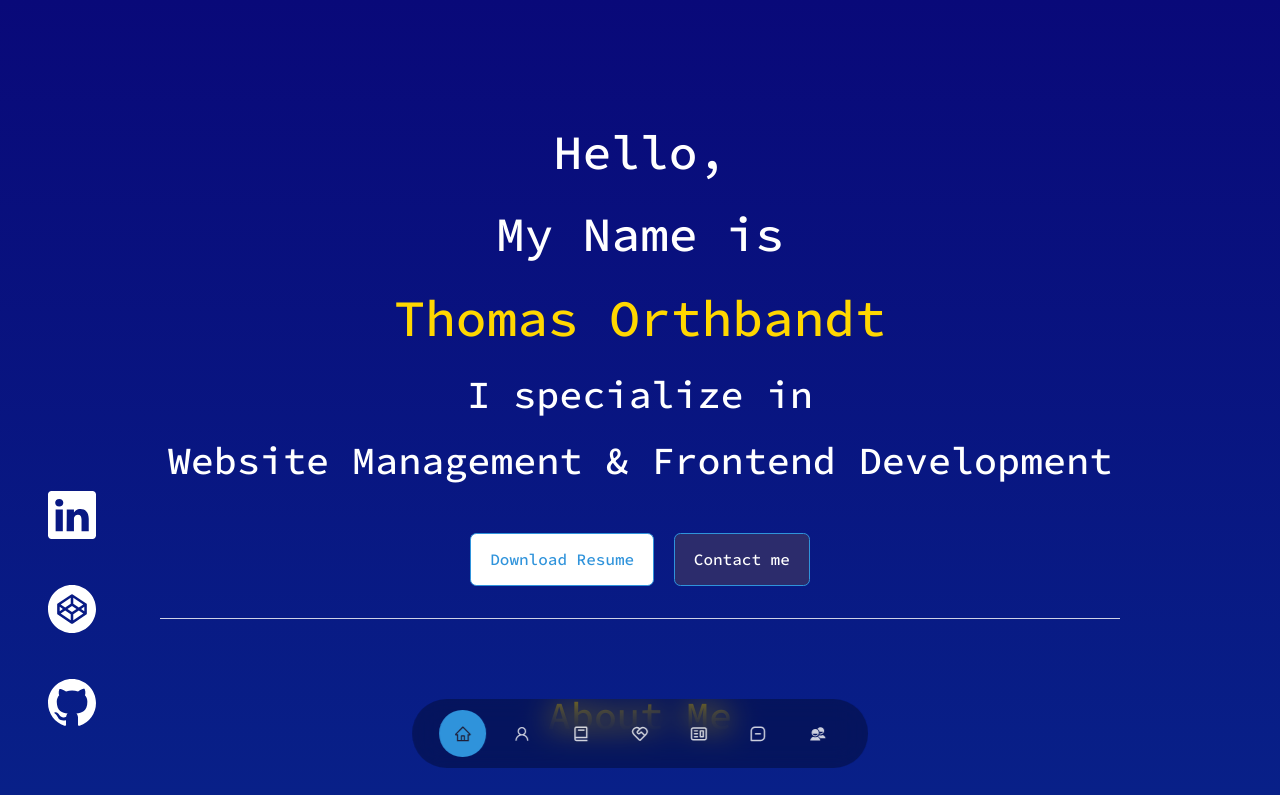
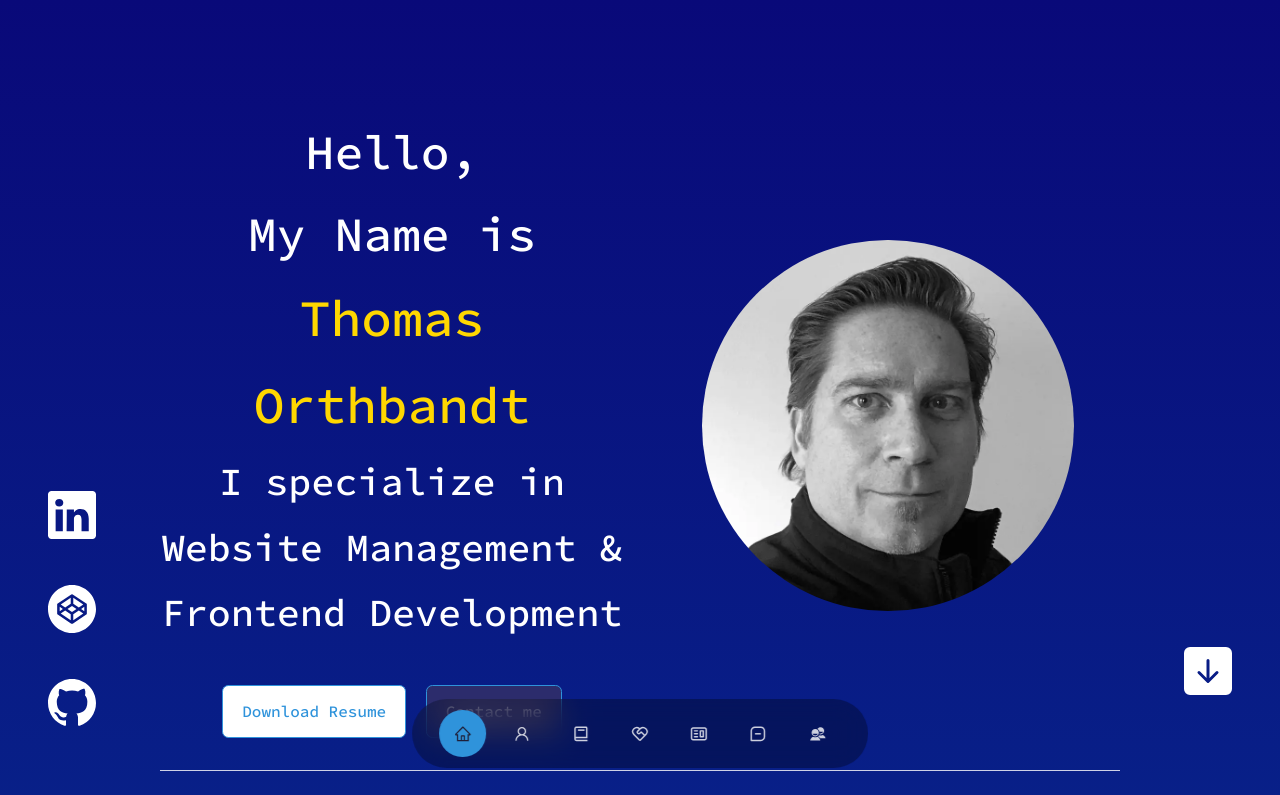
Before and after one commit to torthbandt/Thomas-Orthbandt-React-Web-Portfolio, a React (Create React App) app: page / in a window 1280 px wide. Shown: the top 795 px of the page. Built offline with nearby package versions, Linux system fonts and the light colour scheme.

Commit message:
added new headshot to header component

```diff
--- a/src/components/header/Header.jsx
+++ b/src/components/header/Header.jsx
@@ -1,9 +1,9 @@
 import React from 'react'
 import './header.css'
 import CTA from './CTA'
-//import ME from '../../assets/me-transparent.webp'
+import ME from '../../assets/thomas-orthbandt-headshot.webp'
 import HeaderSocials from './HeaderSocials'
-//import {BsFillArrowDownSquareFill} from 'react-icons/bs'
+import {BsFillArrowDownSquareFill} from 'react-icons/bs'
 
 
 const Header = () => {
@@ -22,11 +22,11 @@ const Header = () => {
 
         </div>
 
-        {/*<div className="me">
+        <div className="me">
           <img src={ME} alt="Thomas Orthbandt" width="353" height="353" />
         </div>
 
-        <a href="#contact" className="scroll__down" title="Scroll Down Page"><BsFillArrowDownSquareFill/></a>*/}
+        <a href="#contact" className="scroll__down" title="Scroll Down Page"><BsFillArrowDownSquareFill/></a>
       </div>
     </header>
   )
--- a/src/components/header/header.css
+++ b/src/components/header/header.css
@@ -5,19 +5,19 @@ header {
 
 .header__container {
      display: grid;
-     grid-template-columns: 1fr; /*1fr 1fr;*/
+     grid-template-columns: 1fr 1fr;
      gap: 2rem;
      border-bottom: 1px solid var(--color-light);
      padding: 0 0 2rem 0;
      text-align: center;
  }
 
-/*
+
 .header__container {
      text-align: center;
      border-bottom: 1px solid var(--color-light);
 }
-*/
+
 .header__container h1,
 .header__container h2 {
      color: var(--color-white);
@@ -73,7 +73,7 @@ header {
      margin: auto;
      border-radius: 50%;
      overflow: hidden;
-     /*width: 33%;*/
+     width: 80%;
 }
 
 /* ============ IMAGE  ============ */
```
